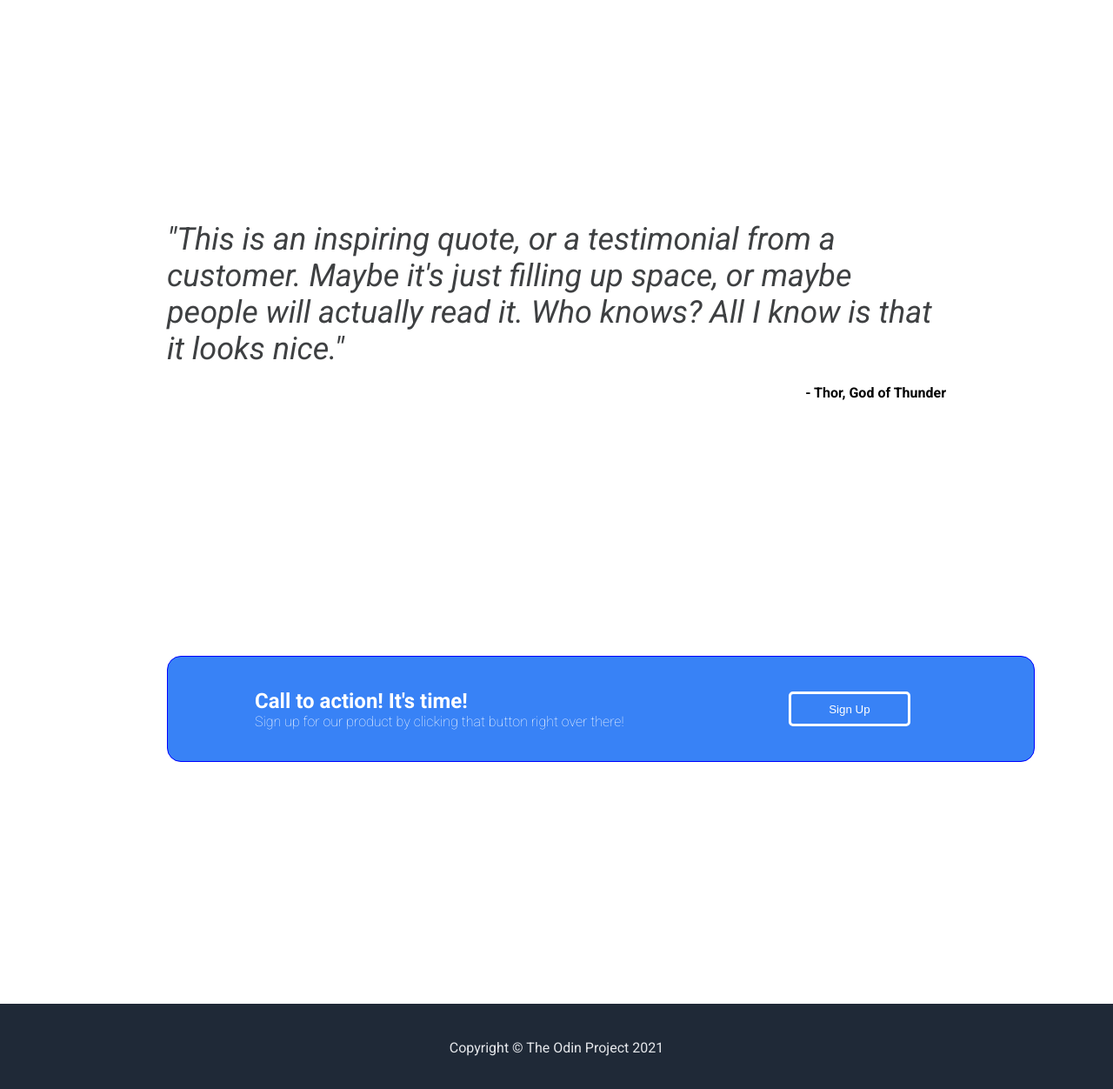
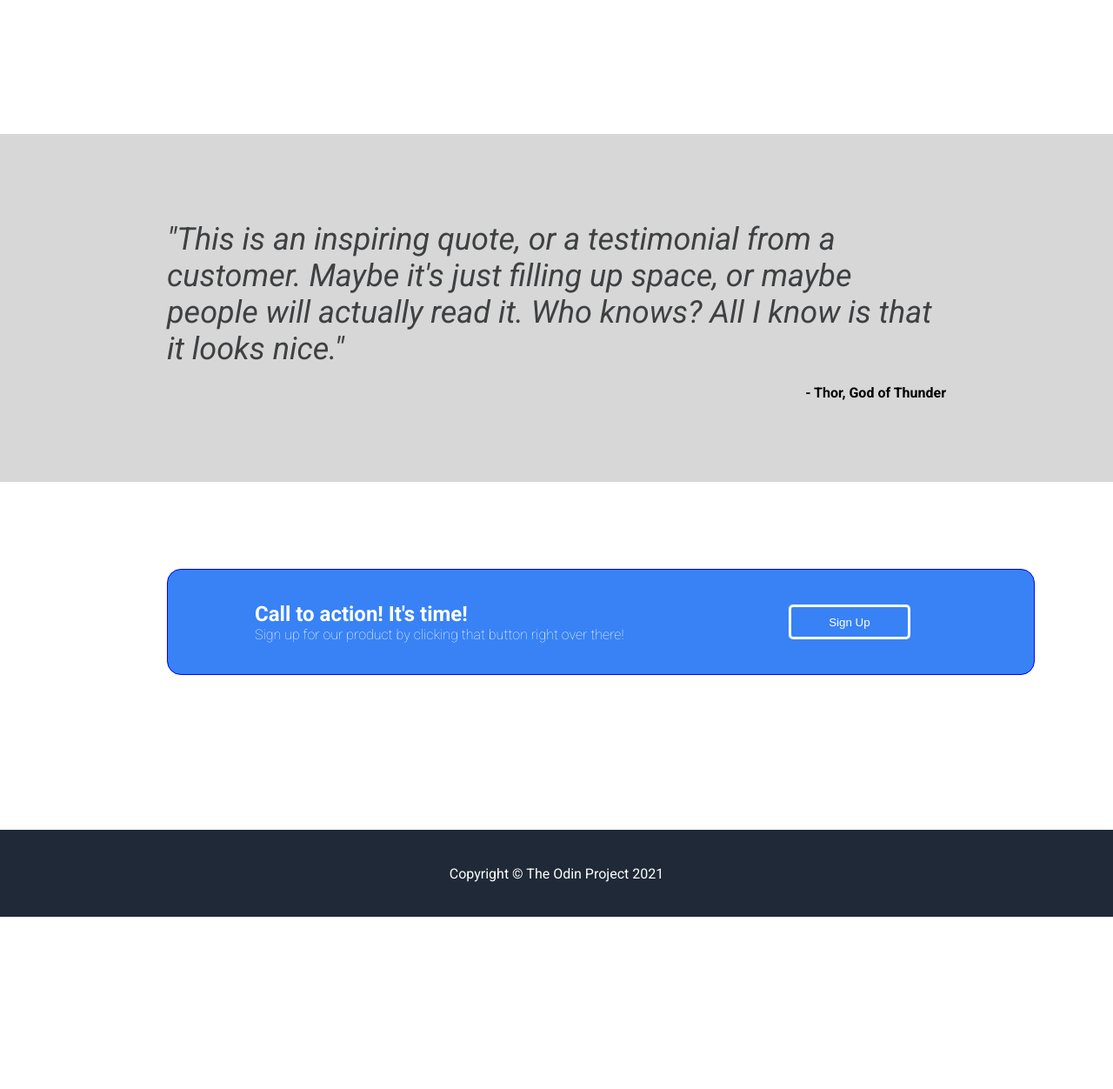
Before and after one commit to Airduck/landing_page, a plain HTML site: page index.html in a window 1280 px wide. Shown: the part 896-2148 px from the top of the page at 87% size. After the commit the page ends 1950 px from the top, so only its background shows below. Drawn offline with Linux system fonts and the light colour scheme.

Commit message:
color in section 3 was missing

```diff
--- a/styles.css
+++ b/styles.css
@@ -157,8 +157,8 @@
 }
 
 .section-three {
-    background-color: ;
-    height: 500px;
+    background-color: #d7d7d7;
+    height: 400px;
     width: 100vw;
 }
 
@@ -183,7 +183,7 @@
 
 .section-four {
     background-color: white;
-    height: 500px;
+    height: 400px;
     width: 100vw;
 }
 
@@ -254,5 +254,5 @@ footer {
 }
 
 .copyright {
-    color: #e5e7eb;
+    color: white;
 }
```
